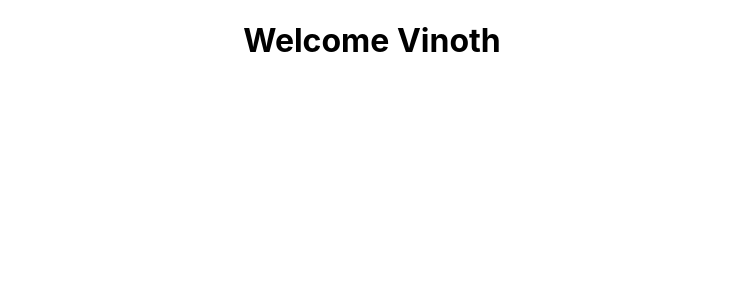
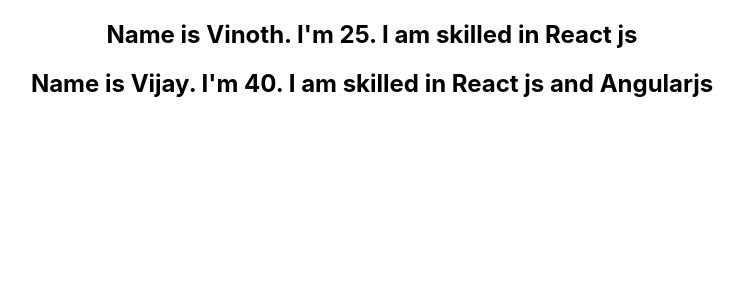
Before and after one commit to Vinoth6194/Reactcodev, a React (Create React App) app: page / in a window 1280 px wide. Shown: the top 300 px of the page, without its empty margins (268-1012 px from the left). Built offline with nearby package versions, Linux system fonts and the light colour scheme.

Commit message:
List rendering 17

```diff
--- a/src/App.js
+++ b/src/App.js
@@ -13,6 +13,7 @@
 import EventBind from './components/Eventbind';
 import Parent from './components/Parent';
 import UserGreeting from './components/UserGreeting';
+import NameList from './components/NameList'
 
 class App extends Component{
   render(){
@@ -23,7 +24,8 @@
       {/* <EventBind></EventBind> */}
        {/* <Parent></Parent> */}
        {/* <Counter></Counter> */}
-       <UserGreeting></UserGreeting>
+       {/* <UserGreeting></UserGreeting> */}
+         <NameList></NameList>
        {/* <Message></Message> */}
        {/* <Greet name = "Vinothkumar" heroName = "Ranveer">
          <p>The Gully Boy</p>
--- /dev/null
+++ b/src/components/NameList.js
@@ -0,0 +1,34 @@
+
+
+import React from 'react';
+import Persons from './Persons';
+
+function NameList(){
+    // const names = ['Vinoth', 'React', 'Developer'];
+    // const nameList = names.map(name => <h2> {name}</h2>)
+    const persons = [
+        {
+            id:1,
+            name:'Vinoth',
+            age:25,
+            skill:'React js'
+        },
+        {
+            id:2,
+            name:'Vijay',
+            age:40,
+            skill:'React js and Angularjs'
+        },
+
+    ]
+   // const personList = persons.map(person => (<h2> Name is {person.name}. I'm {person.age}. I am skilled in {person.skill} </h2>))
+
+   //!Passing another component as a prop for listing
+   const personList = persons.map(person => <Persons person = {person}/>)
+
+    return (
+            // <div>{nameList}</div>
+            <div>{personList}</div>
+        )
+}
+export default NameList;
--- /dev/null
+++ b/src/components/Persons.js
@@ -0,0 +1,13 @@
+import React from 'react'
+
+//!Destructuring the props person in param
+function Persons({person}){
+    return(
+    <div>
+                <h2> Name is {person.name}. I'm {person.age}. I am skilled in {person.skill} </h2>
+
+    </div>
+)}
+
+
+export default Persons;
```
